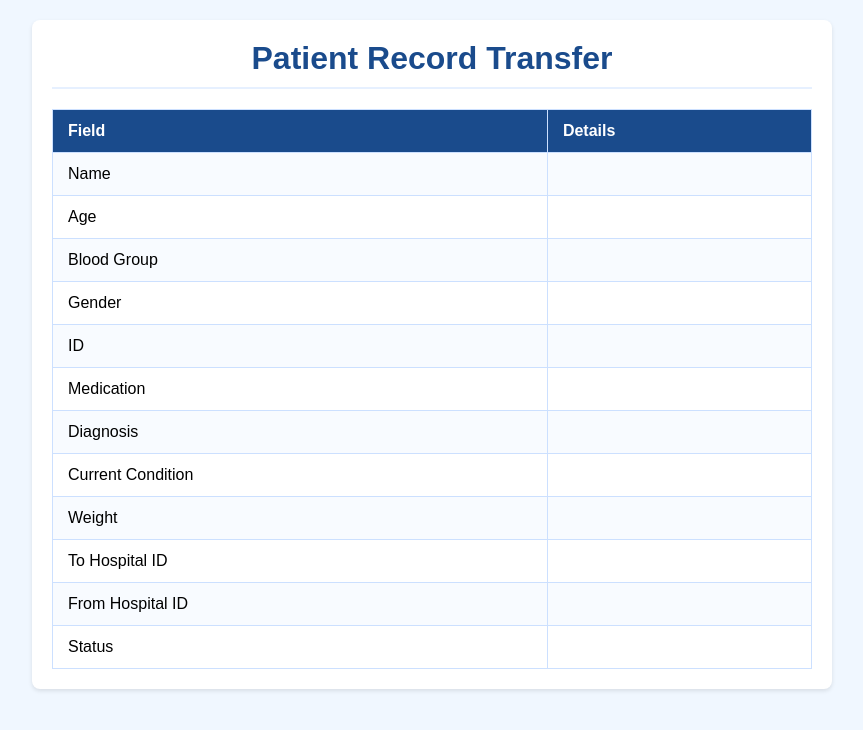
After one commit to aerocyber/s6-mini-project-empart, a Flask app: template templates/get_public_record.html in a window 1280 px wide. The commit adds this page. Shown: the top 730 px of the page, without its empty margins (208-1071 px from the left). Run offline with Flask 3, Linux system fonts and the light colour scheme; the template is opened without the code that fills it, so the values that code supplies are empty.

Commit message:
Yay, core part is complete

```diff
--- a/staff_form.py
+++ b/staff_form.py
@@ -149,7 +149,7 @@ def get_record():
     return render_template('get_record.html')
 
 # Get public record
-@staff_routing.route('/get-public-record', methods=['POST', 'GET'])
+@staff_routing.route('/get-public-record', methods=['POST'])
 def get_public_record():
     if request.method == 'POST':
         db = StaffDB()
@@ -160,13 +160,28 @@ def get_public_record():
             return 'Invalid token', 403
 
         patient_id = request.form['patient_id']
-        pub = PublicRecordDB()
+        pub = PrivateRecordDB()
         s = StaffDB()
         hospital_id = s.get_staff(user['email'])['hospital_id']
         record = pub.get_record(patient_id)
         pub.complete_status(patient_id)
         return bson.json_util.dumps(record), 200
-    return render_template('get_public_record.html')
+
+@staff_routing.route('/get-public-record/<patient_id>', methods=['GET'])
+def get_public_record_by_id(patient_id):
+    db = StaffDB()
+    if not verify_jwt_token(request.cookies.get('JWT'), request.cookies.get('username'), 'staff'):
+        return 'Invalid token', 403
+    user = db.get_staff(request.cookies.get('username'))
+    if not user:
+        return 'Invalid token', 403
+
+    pub = PrivateRecordDB()
+    s = StaffDB()
+    hospital_id = s.get_staff(user['email'])['hospital_id']
+    record = pub.get_record(patient_id)
+    pub.complete_status(patient_id)
+    return render_template('get_public_record.html', record=record)
 
 # Get all public records
 @staff_routing.route('/get-all-public-records', methods=['POST', 'GET'])
--- /dev/null
+++ b/templates/get_public_record.html
@@ -0,0 +1,145 @@
+<!DOCTYPE html>
+<html lang="en">
+
+<head>
+    <meta charset="UTF-8">
+    <meta name="viewport" content="width=device-width, initial-scale=1.0">
+    <title>Patient Record Transfer System</title>
+    <style>
+        * {
+            margin: 0;
+            padding: 0;
+            box-sizing: border-box;
+            font-family: Arial, sans-serif;
+        }
+
+        body {
+            padding: 20px;
+            background-color: #f0f7ff;
+        }
+
+        .container {
+            max-width: 800px;
+            margin: 0 auto;
+            background-color: white;
+            padding: 20px;
+            border-radius: 8px;
+            box-shadow: 0 2px 4px rgba(0, 0, 0, 0.1);
+        }
+
+        h1 {
+            color: #1a4b8c;
+            margin-bottom: 20px;
+            text-align: center;
+            padding-bottom: 10px;
+            border-bottom: 2px solid #e6f0ff;
+        }
+
+        table {
+            width: 100%;
+            border-collapse: collapse;
+            margin-top: 20px;
+            background-color: white;
+        }
+
+        th,
+        td {
+            padding: 12px 15px;
+            text-align: left;
+            border: 1px solid #cce0ff;
+        }
+
+        th {
+            background-color: #1a4b8c;
+            color: white;
+            font-weight: bold;
+        }
+
+        tr:hover {
+            background-color: #f5f9ff;
+        }
+
+        tr:nth-child(even) {
+            background-color: #f8fbff;
+        }
+
+        .status-completed {
+            color: #0066cc;
+            font-weight: bold;
+        }
+
+        .status-pending {
+            color: #ff9900;
+            font-weight: bold;
+        }
+
+        @media screen and (max-width: 600px) {
+            table {
+                display: block;
+                overflow-x: auto;
+            }
+        }
+    </style>
+</head>
+
+<body>
+    <div class="container">
+        <h1>Patient Record Transfer</h1>
+        <table>
+            <tr>
+                <th>Field</th>
+                <th>Details</th>
+            </tr>
+            <tr>
+                <td>Name</td>
+                <td>{{record.name}}</td>
+            </tr>
+            <tr>
+                <td>Age</td>
+                <td>{{record.age}}</td>
+            </tr>
+            <tr>
+                <td>Blood Group</td>
+                <td>{{record.blood_group}}</td>
+            </tr>
+            <tr>
+                <td>Gender</td>
+                <td>{{record.gender}}</td>
+            </tr>
+            <tr>
+                <td>ID</td>
+                <td>{{record.id}}</td>
+            </tr>
+            <tr>
+                <td>Medication</td>
+                <td>{{record.medication}}</td>
+            </tr>
+            <tr>
+                <td>Diagnosis</td>
+                <td>{{record.diagnosis}}</td>
+            </tr>
+            <tr>
+                <td>Current Condition</td>
+                <td>{{record.current_condition}}</td>
+            </tr>
+            <tr>
+                <td>Weight</td>
+                <td>{{record.weight}}</td>
+            </tr>
+            <tr>
+                <td>To Hospital ID</td>
+                <td>{{record.to_hospital_id}}</td>
+            </tr>
+            <tr>
+                <td>From Hospital ID</td>
+                <td>{{record.from_hospital_id}}</td>
+            </tr>
+            <tr>
+                <td>Status</td>
+                <td class="status-completed">{{record.status}}</td>
+            </tr>
+        </table>
+    </div>
+</body>
+
+</html>
--- a/templates/staff_index.html
+++ b/templates/staff_index.html
@@ -123,6 +123,7 @@
         <h1>Patient Record Transfer System</h1>
         <div class="header-links">
             <a href="settings.html">Settings</a>
+            <a href="/logout">Logout</a>
         </div>
     </div>
 
```
Also changed, not shown: TODO.txt (+11 -2 lines), templates/admin_dashboard.html (+30 -23 lines), templates/get_all_public_records.html (+6 -3 lines).
